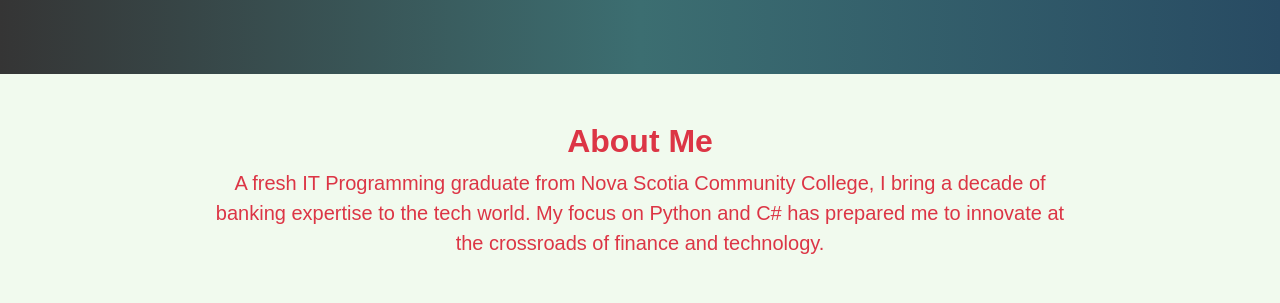
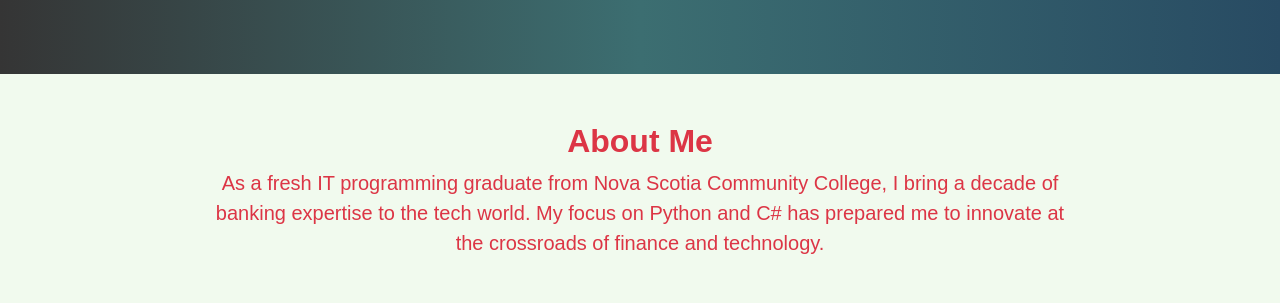
Before and after one commit to w0219156/w0219156.github.io, a plain HTML site: page index.html in a window 1280 px wide. Shown: the part 590-893 px from the top of the page. Drawn offline with nearby package versions, Linux system fonts and the light colour scheme; a script that the page names is missing.

Commit message:
Update index.html

```diff
--- a/index.html
+++ b/index.html
@@ -65,7 +65,7 @@
                         <div class="text-center">
                             <h2 class="fw-bolder text-danger">About Me</h2>
                             <p class="lead fw-normal text-danger mb-5">
-                                A fresh IT Programming graduate from Nova Scotia Community College, I bring a decade of banking expertise to the tech world. My focus on Python and C# has prepared me to innovate at the crossroads of finance and technology.
+                                As a fresh IT programming graduate from Nova Scotia Community College, I bring a decade of banking expertise to the tech world. My focus on Python and C# has prepared me to innovate at the crossroads of finance and technology.
                             </p>
                             <p class="lead fw-normal text-danger mb-5">
                                 With a knack for analytical thinking and problem-solving, I aim to contribute to fintech solutions that enhance user experiences and operations. This portfolio encapsulates my professional transition, spotlighting the synthesis of seasoned financial insight with tech savvy.
```
